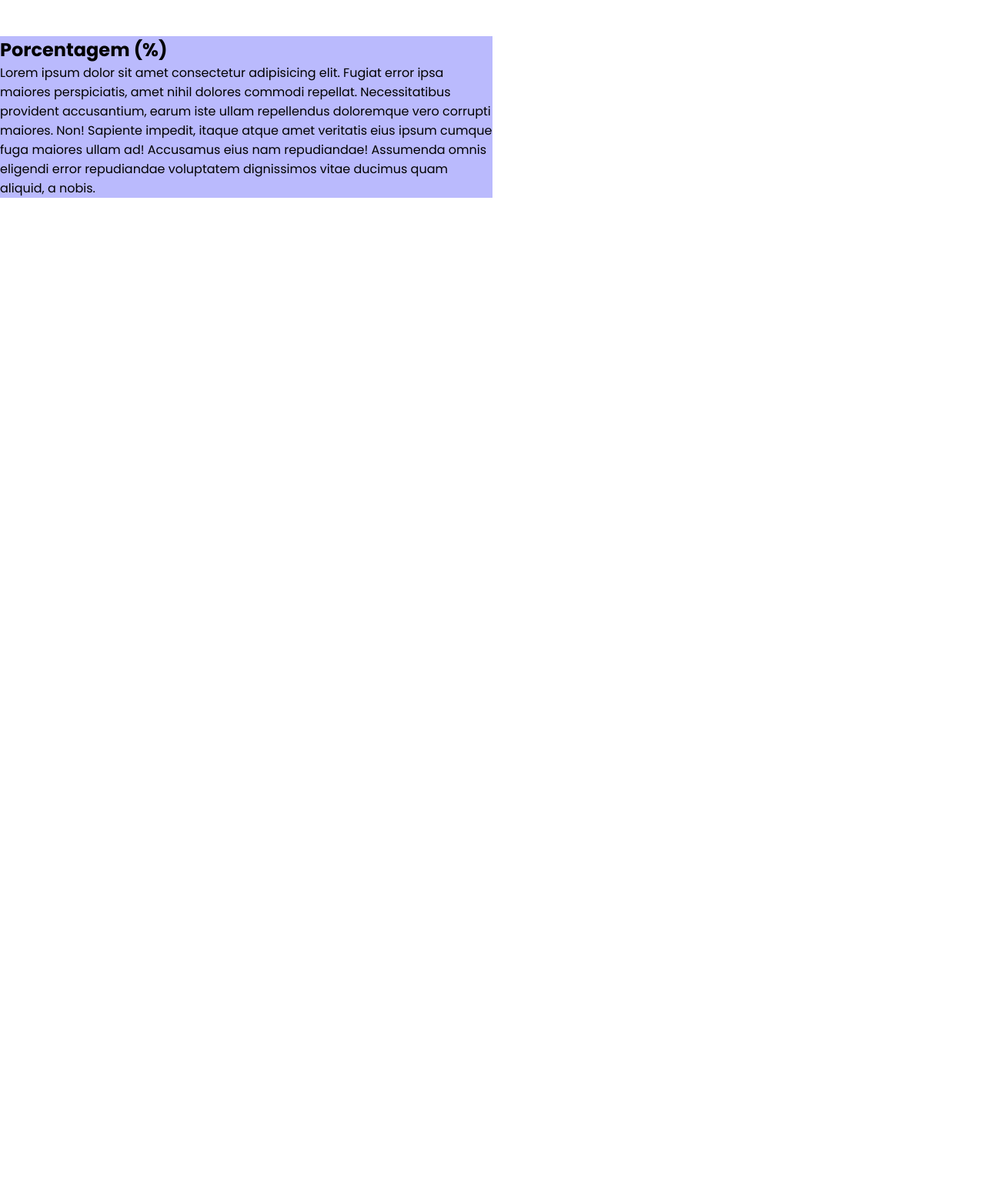
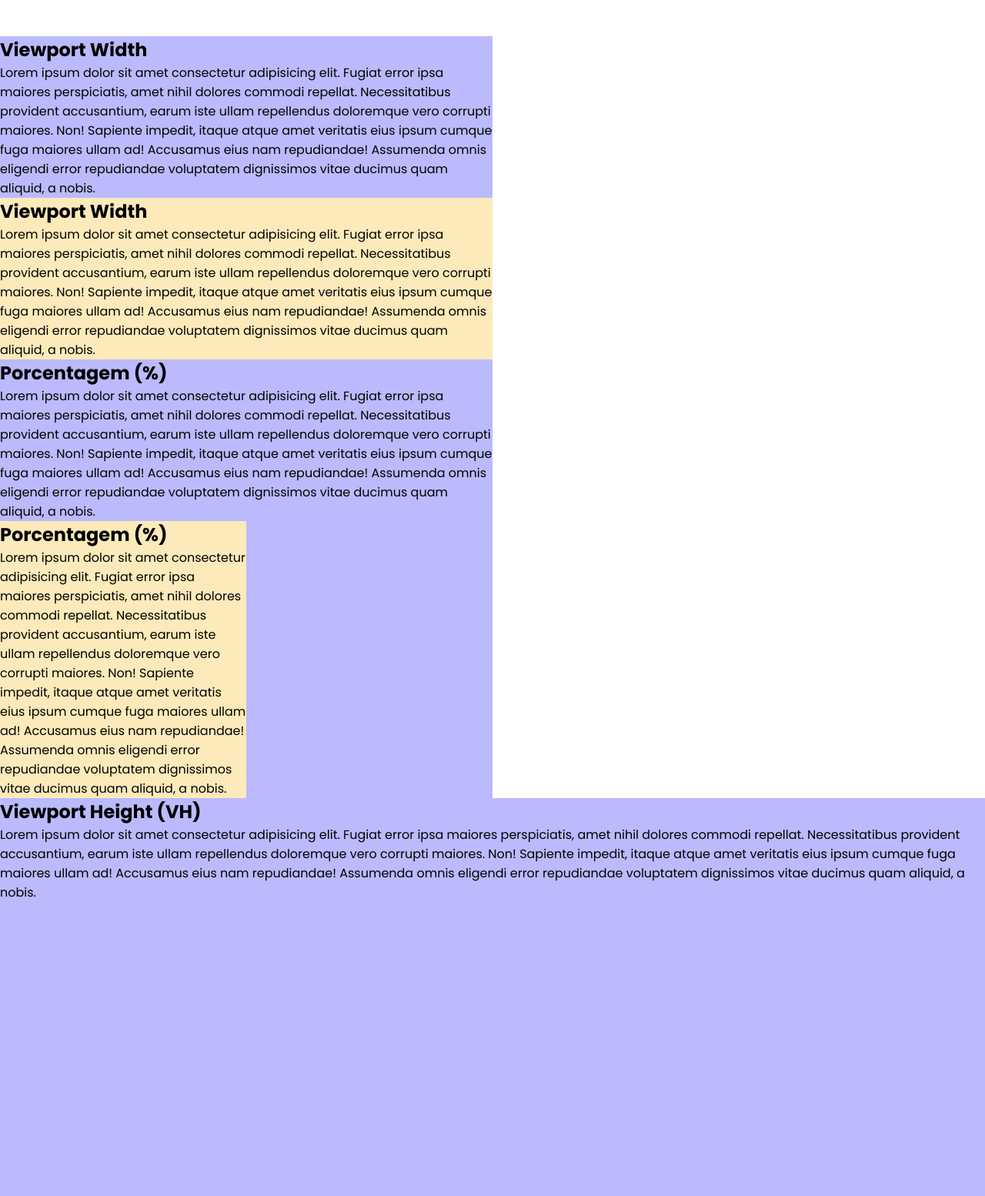
Before and after one commit to diegoc85/1ESPX-2024-Front-End, a plain HTML site: page aula06-organizacao/src/pages/medidas/index.html in a window 1280 px wide. Shown: the part 186-1740 px from the top of the page at 77% size. Before the commit the page ends 800 px from the top, so only its background shows below. Drawn offline with Linux system fonts and the light colour scheme.

Commit message:
Finalização sobre medidas

```diff
--- a/aula06-organizacao/src/pages/medidas/index.css
+++ b/aula06-organizacao/src/pages/medidas/index.css
@@ -9,3 +9,20 @@ div {
 .medida-porcentagem{
     width: 50%;
 }
+.sub-grupo{
+    background-color: #fdeaba;
+}
+.medida-vw{
+    width: 50vw; /* pega a medida do vw que é a tela branca do site. 50% da tela */
+}
+.medida-vh{
+    height: 100vh;
+}
+.medida-em{
+    font-size: 2em; /* 1em = font-size = 16 px (padrao) 2em = 32px */
+
+}
+.medida-rem{
+    font-size: 2rem; /* 2rem = 32px */
+
+}
--- a/aula06-organizacao/src/pages/medidas/index.html
+++ b/aula06-organizacao/src/pages/medidas/index.html
@@ -20,12 +20,60 @@
     </div>
     <br><br>
 
+    <div class="medida-vw">
+        <h2>Viewport Width</h2>
+        <p>
+            Lorem ipsum dolor sit amet consectetur adipisicing elit. Fugiat error ipsa maiores perspiciatis, amet nihil dolores commodi repellat. Necessitatibus provident accusantium, earum iste ullam repellendus doloremque vero corrupti maiores. Non!
+            Sapiente impedit, itaque atque amet veritatis eius ipsum cumque fuga maiores ullam ad! Accusamus eius nam repudiandae! Assumenda omnis eligendi error repudiandae voluptatem dignissimos vitae ducimus quam aliquid, a nobis.
+        </p>
+        <div class="medida-vw sub-grupo">
+            <h2>Viewport Width</h2>
+            <p>
+                Lorem ipsum dolor sit amet consectetur adipisicing elit. Fugiat error ipsa maiores perspiciatis, amet nihil dolores commodi repellat. Necessitatibus provident accusantium, earum iste ullam repellendus doloremque vero corrupti maiores. Non!
+                Sapiente impedit, itaque atque amet veritatis eius ipsum cumque fuga maiores ullam ad! Accusamus eius nam repudiandae! Assumenda omnis eligendi error repudiandae voluptatem dignissimos vitae ducimus quam aliquid, a nobis.
+            </p>
+        </div>
+    </div>
     <div class="medida-porcentagem">
         <h2>Porcentagem (%)</h2>
         <p>
             Lorem ipsum dolor sit amet consectetur adipisicing elit. Fugiat error ipsa maiores perspiciatis, amet nihil dolores commodi repellat. Necessitatibus provident accusantium, earum iste ullam repellendus doloremque vero corrupti maiores. Non!
             Sapiente impedit, itaque atque amet veritatis eius ipsum cumque fuga maiores ullam ad! Accusamus eius nam repudiandae! Assumenda omnis eligendi error repudiandae voluptatem dignissimos vitae ducimus quam aliquid, a nobis.
         </p>
+        <div class="medida-porcentagem sub-grupo">
+            <h2>Porcentagem (%)</h2>
+            <p>
+                Lorem ipsum dolor sit amet consectetur adipisicing elit. Fugiat error ipsa maiores perspiciatis, amet nihil dolores commodi repellat. Necessitatibus provident accusantium, earum iste ullam repellendus doloremque vero corrupti maiores. Non!
+                Sapiente impedit, itaque atque amet veritatis eius ipsum cumque fuga maiores ullam ad! Accusamus eius nam repudiandae! Assumenda omnis eligendi error repudiandae voluptatem dignissimos vitae ducimus quam aliquid, a nobis.
+            </p>
+        </div>
+    </div>
+    <div class="medida-vh">
+        <h2>Viewport Height (VH)</h2>
+        <p>
+            Lorem ipsum dolor sit amet consectetur adipisicing elit. Fugiat error ipsa maiores perspiciatis, amet nihil dolores commodi repellat. Necessitatibus provident accusantium, earum iste ullam repellendus doloremque vero corrupti maiores. Non!
+            Sapiente impedit, itaque atque amet veritatis eius ipsum cumque fuga maiores ullam ad! Accusamus eius nam repudiandae! Assumenda omnis eligendi error repudiandae voluptatem dignissimos vitae ducimus quam aliquid, a nobis.
+        </p>
+    </div>
+    <br>
+    <br>
+    <div class="medida-em">
+        <h2>EM (em)</h2>
+        <p>Lorem ipsum dolor sit amet consectetur adipisicing elit. Enim doloribus possimus facere eius consectetur deleniti molestias quisquam iusto doloremque, odio dolore aperiam, optio iste, beatae eveniet autem ducimus veniam dolor.</p>
+        <div class="medida-em sub-grupo">
+            <h2>EM (em)</h2>
+            <p>Lorem ipsum dolor sit amet consectetur adipisicing elit. Enim doloribus possimus facere eius consectetur deleniti molestias quisquam iusto doloremque, odio dolore aperiam, optio iste, beatae eveniet autem ducimus veniam dolor.</p>
+        </div>
+    </div>
+    <br>
+    <br>
+    <div class="medida-rem">
+        <h2>REM (rem)</h2>
+        <p>Lorem ipsum dolor sit amet consectetur adipisicing elit. Enim doloribus possimus facere eius consectetur deleniti molestias quisquam iusto doloremque, odio dolore aperiam, optio iste, beatae eveniet autem ducimus veniam dolor.</p>
+        <div class="medida-rem sub-grupo">
+            <h2>REM (rem)</h2>
+            <p>Lorem ipsum dolor sit amet consectetur adipisicing elit. Enim doloribus possimus facere eius consectetur deleniti molestias quisquam iusto doloremque, odio dolore aperiam, optio iste, beatae eveniet autem ducimus veniam dolor.</p>
+        </div>
     </div>
 </body>
 </html>
```
Also changed, not shown: aula07-tabelas/public/css/fonts.css (added), aula07-tabelas/public/css/global.css (added), aula07-tabelas/src/pages/tabela1.css (added), aula07-tabelas/src/pages/tabela1.html (added).
